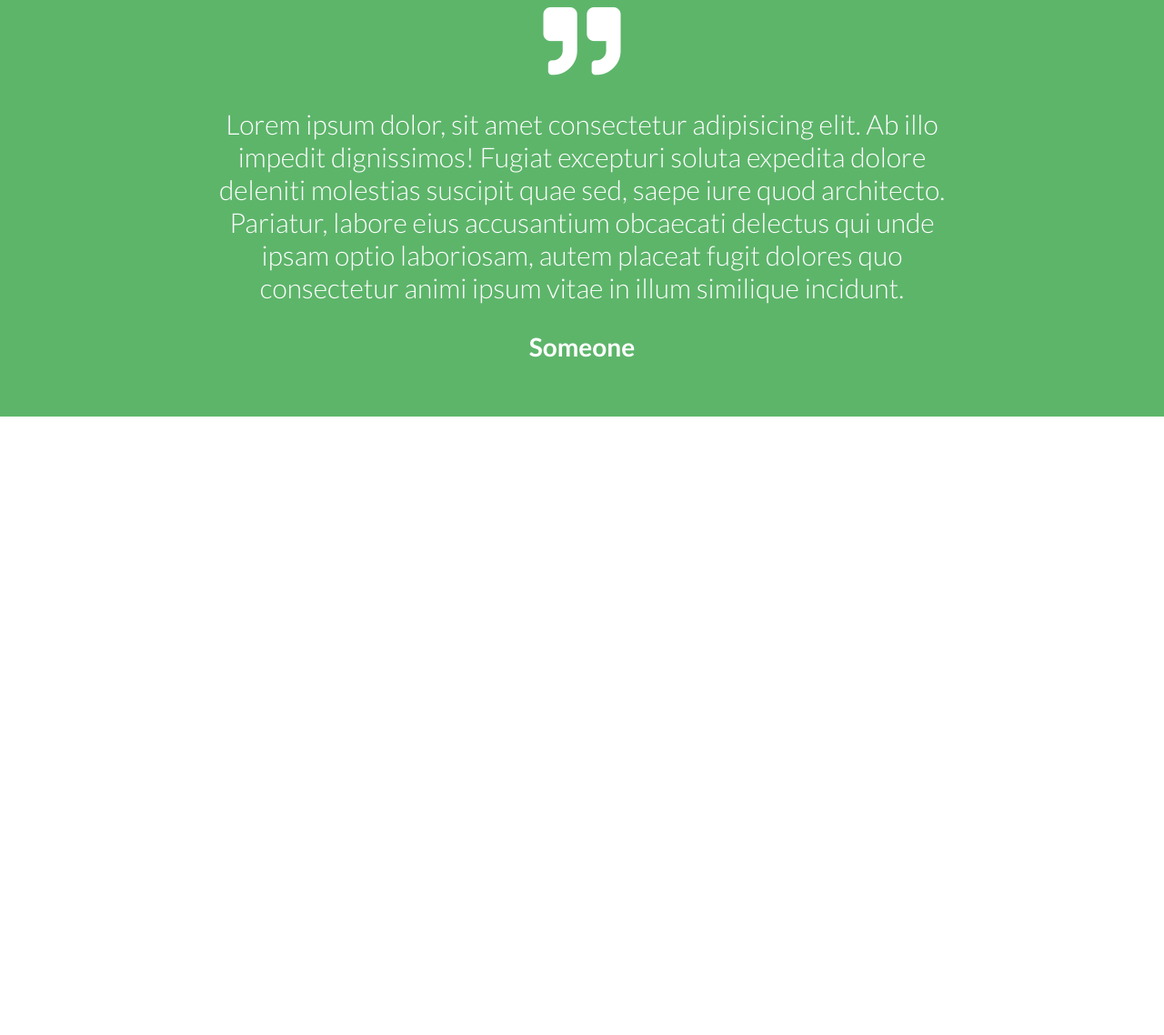
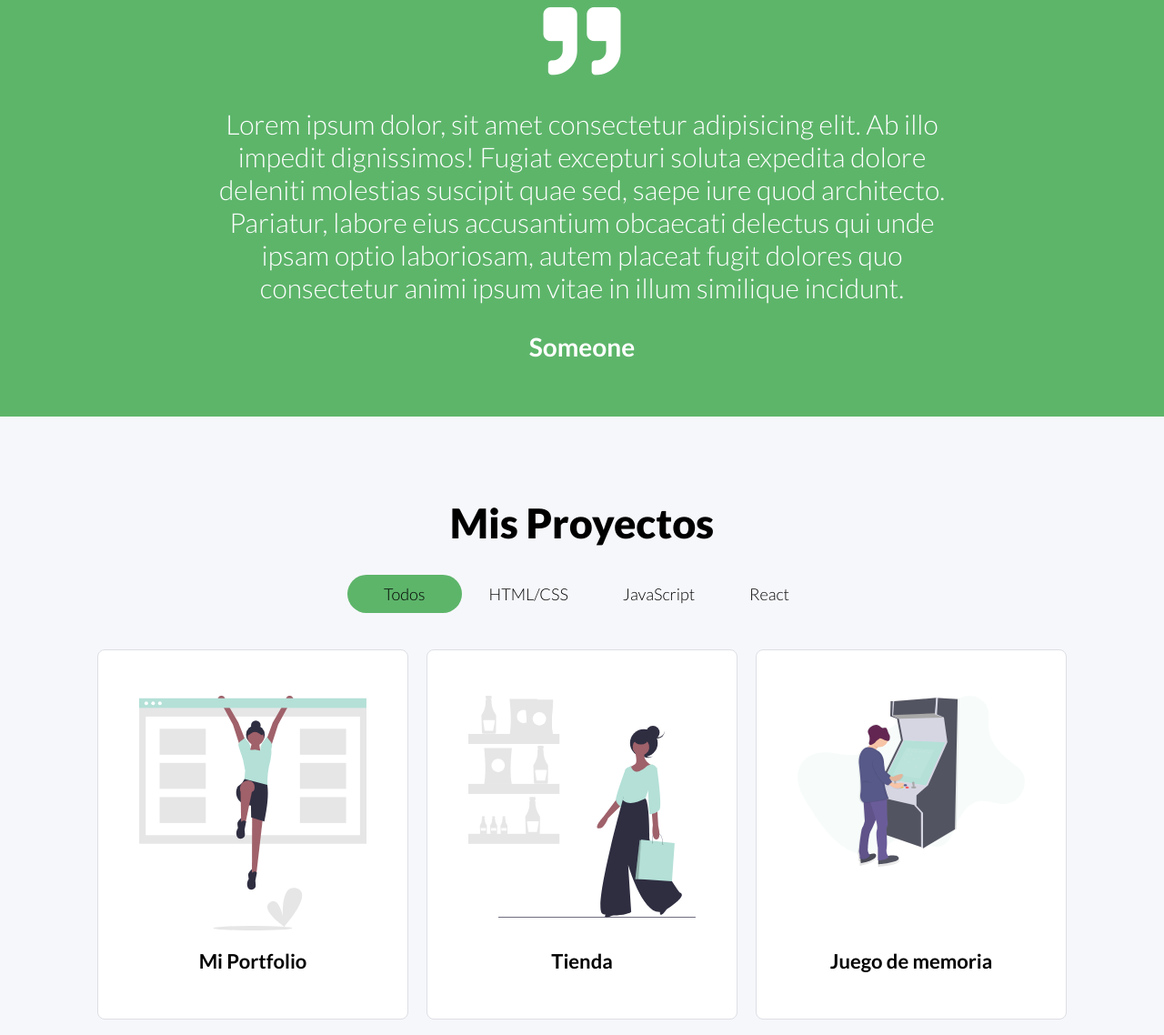
Before and after one commit to maarcf/portfolio, a plain HTML site: page index.html in a window 1280 px wide. Shown: the part 1610-2748 px from the top of the page at 91% size. Before the commit the page ends 2068 px from the top, so only its background shows below. Drawn offline with nearby package versions, Linux system fonts and the light colour scheme.

Commit message:
Agregue la seccion de proyectos. El CSS para no repetir tanto codigo esta repartido con la seccion conocimientos por las semejanzas entre ambas secciones

```diff
--- a/index.html
+++ b/index.html
@@ -87,5 +87,65 @@
       <h3 class="autor-de-la-frase-seccion-frase">Someone</h3>
     </div>
   </section>
+
+  <!-- Sección Proyectos -->
+  <section id="proyectos">
+    <div class="contenedor-titulo-y-botones-seccion-proyectos">
+      <h2 class="titulo-seccion-proyectos">Mis Proyectos</h2>
+      <div class="contenedor-botones-seccion-proyectos">
+        <button class="boton-activado-seccion-proyectos"><a class="link-navegacion-proyectos" href="">Todos</a></button>
+        <button class="boton-seccion-proyectos"><a class="link-navegacion-proyectos" href="">HTML/CSS</a></button>
+        <button class="boton-seccion-proyectos"><a class="link-navegacion-proyectos" href="">JavaScript</a></button>
+        <button class="boton-seccion-proyectos"><a class="link-navegacion-proyectos" href="">React</a></button>
+      </div>
+    </div>
+
+    <div class="contenedor-proyectos-seccion-proyectos">
+      <div class="contenedor-tarjetas-de-proyectos-seccion-proyectos">
+        <div class="contenedor-imagen-seccion-proyectos">
+          <img class="imagen-proyecto-seccion-proyectos" src="img/portfolio.svg" alt="portfolio de los proyectos realizados">
+        </div>
+        <h3 class="nombre-del-proyecto-seccion-proyectos">Mi Portfolio</h3>
+      </div>
+      <div class="contenedor-tarjetas-de-proyectos-seccion-proyectos">
+        <div class="contenedor-imagen-seccion-proyectos">
+          <img class="imagen-proyecto-seccion-proyectos" src="img/tienda.svg" alt="Proyecto Tienda">
+        </div>
+        <h3 class="nombre-del-proyecto-seccion-proyectos">Tienda</h3>
+      </div>
+      <div class="contenedor-tarjetas-de-proyectos-seccion-proyectos">
+        <div class="contenedor-imagen-seccion-proyectos">
+          <img class="imagen-proyecto-seccion-proyectos" src="img/memotest.svg" alt="Proyecto Juego de memoria">
+        </div>
+        <h3 class="nombre-del-proyecto-seccion-proyectos">Juego de memoria</h3>
+      </div>
+      <div class="contenedor-tarjetas-de-proyectos-seccion-proyectos">
+        <div class="contenedor-imagen-seccion-proyectos">
+          <img class="imagen-proyecto-seccion-proyectos" src="img/gastos.svg" alt="Proyecto Controlador de gastos">
+        </div>
+        <h3 class="nombre-del-proyecto-seccion-proyectos">Controlador de gastos</h3>
+      </div>
+      <div class="contenedor-tarjetas-de-proyectos-seccion-proyectos">
+        <div class="contenedor-imagen-seccion-proyectos">
+          <img class="imagen-proyecto-seccion-proyectos" src="img/administrador-reuniones.svg" alt="Proyecto Administrador de reuniones">
+        </div>
+        <h3 class="nombre-del-proyecto-seccion-proyectos">Administrador de reuniones</h3>
+      </div>
+      <div class="contenedor-tarjetas-de-proyectos-seccion-proyectos">
+        <div class="contenedor-imagen-seccion-proyectos">
+          <img class="imagen-proyecto-seccion-proyectos" src="img/to-do-list.svg" alt="Proyecto de CheckList">
+        </div>
+        <h3 class="nombre-del-proyecto-seccion-proyectos">Todo app</h3>
+      </div>
+      <div class="contenedor-tarjetas-de-proyectos-seccion-proyectos">
+        <div class="contenedor-imagen-seccion-proyectos">
+          <img class="imagen-proyecto-seccion-proyectos" src="img/pelicula.svg" alt="Proyecto buscador de peliculas">
+        </div>
+        <h3 class="nombre-del-proyecto-seccion-proyectos">Buscador de películas</h3>
+      </div>
+    </div>
+  </section>
+
+  <!-- Footer -->
 </body>
 </html>
--- a/style.css
+++ b/style.css
@@ -60,8 +60,8 @@ header {
   cursor: pointer;
 }
 
-/* Estilado de todos los botones de la web */
-.web-boton {
+/* Estilado de los botones seccion nav, hola y boton activo en proyectos */
+.web-boton, .boton-activado-seccion-proyectos {
   background-color: #5db56a;
   cursor: pointer;
   font-size: 18px;
@@ -136,25 +136,26 @@ header {
   height: auto;
 }
 
-/* ===============================
-        SECCIÓN CONOCIMIENTOS
-==================================*/
-#conocimientos {
+/* =============================================
+    SECCIÓN CONOCIMIENTOS Y algo de PROYECTOS
+================================================*/
+#conocimientos, #proyectos {
   background-color: #f6f7fb;
   display: flex;
   flex-direction: column;
   align-items: center;
+  justify-content: center;
   padding: 60px 50px;
 }
 
-.contenedor-informacion-seccion-conocimientos {
+.contenedor-informacion-seccion-conocimientos, .contenedor-titulo-y-botones-seccion-proyectos {
   display: flex;
   flex-direction: column;
   justify-content: center;
   align-items: center;
 }
 
-.titulo-seccion-conocimientos {
+.titulo-seccion-conocimientos, .titulo-seccion-proyectos {
   font-size: 45px;
   font-weight: 900;
   margin: 30px 0;
@@ -190,7 +191,7 @@ header {
   align-items: center;
 }
 
-.nombre-tecnologia-seccion-conocimientos {
+.nombre-tecnologia-seccion-conocimientos, .nombre-del-proyecto-seccion-proyectos {
   font-size: 22px;
   margin-top: 20px;
 }
@@ -227,3 +228,66 @@ header {
   font-size: 28px;
   font-weight: 700;
 }
+
+/* ===============================
+        SECCIÓN PROYECTOS
+==================================*/
+.contenedor-botones-seccion-proyectos {
+  display: flex;
+  justify-content: center;
+  align-items: center;
+  margin-bottom: 30px;
+}
+
+.boton-seccion-proyectos {
+  cursor: pointer;
+  border: none;
+  padding: 5px 10px;
+  margin: 0 10px;
+  background-color: transparent;
+}
+.boton-seccion-proyectos:hover {
+  border: 2px solid #000000;
+  border-radius: 5px;
+}
+
+.link-navegacion-proyectos {
+  text-decoration: none;
+  font-size: 18px;
+  font-weight: 300;
+  padding: 0 10px;
+}
+.link-navegacion-proyectos:visited {
+  color: #030303;
+}
+
+.contenedor-proyectos-seccion-proyectos {
+  display: flex;
+  flex-wrap: wrap;
+  align-content: center;
+  justify-content: center;
+}
+
+.contenedor-tarjetas-de-proyectos-seccion-proyectos {
+  background-color: #fff;
+  border: 1px solid #dddfe5;
+  border-radius: 8px;
+  width: 300px;
+  margin: 10px;
+  padding: 50px 20px;
+  display: flex;
+  flex-direction: column;
+  justify-content: space-between;
+  align-items: center;
+}
+.contenedor-imagen-seccion-proyectos {
+  display: flex;
+  justify-content: center;
+  align-items: center;
+  width: 250px;
+}
+
+.imagen-proyecto-seccion-proyectos {
+  width: 100%;
+  height: auto;
+}
```
